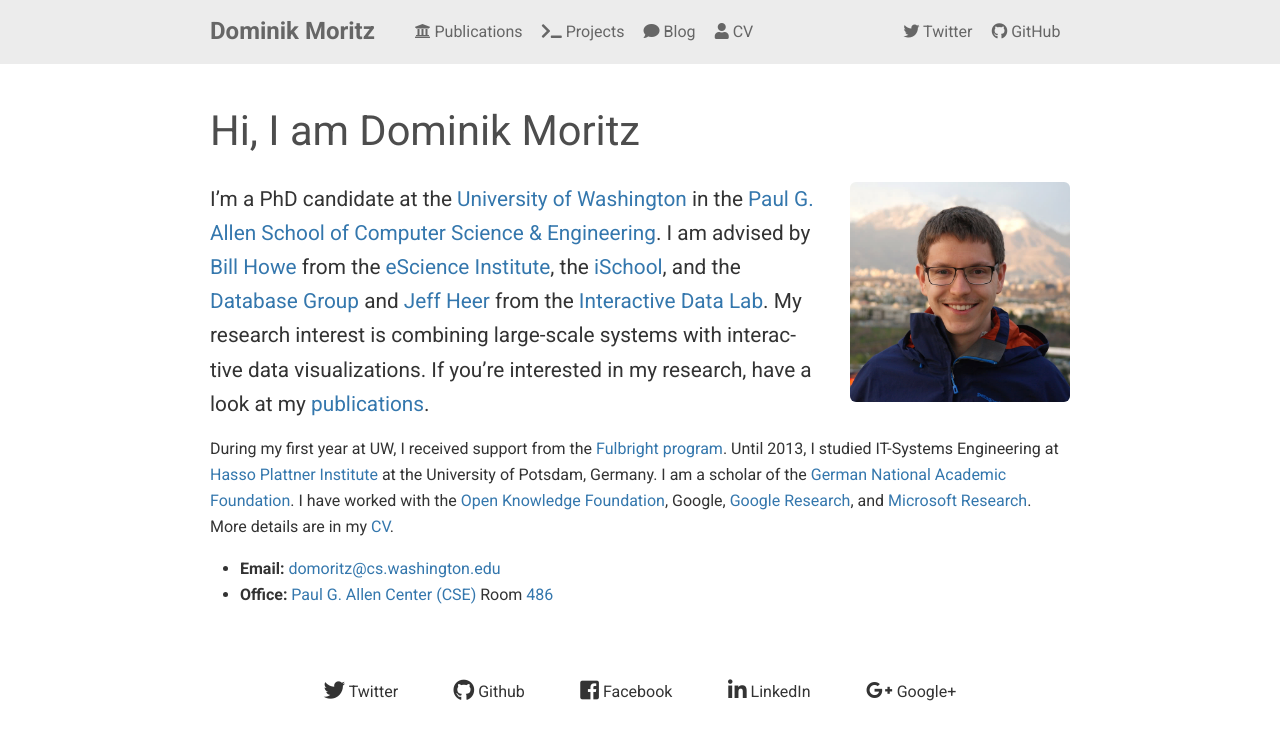
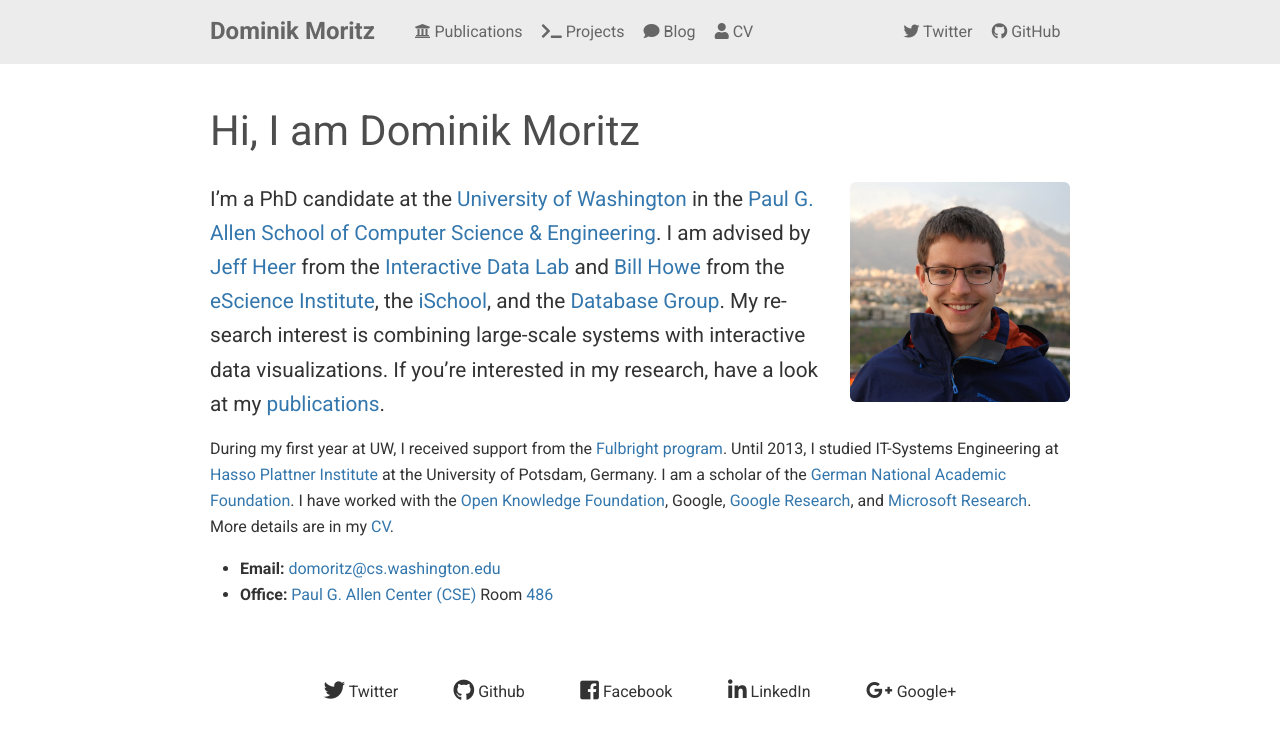
Before and after one commit to domoritz/domoritz.github.io, a Jekyll site: the page built from index.md, in a window 1280 px wide, cut to the strip 0-796 px from the top of the page. Shown: the top 740 px of the strip. Built offline with Jekyll 4.4.1, drawn with Linux system fonts in a browser that asks for light colours; nearby versions of some CDN libraries.

Commit message:
Update home page

```diff
--- a/index.md
+++ b/index.md
@@ -7,7 +7,7 @@ title: "Hi, I am Dominik Moritz"
 <div class="intro" markdown="1">
 
 <span class="lead">
-I'm a PhD candidate at the [University of Washington](https://www.washington.edu/) in the [Paul G. Allen School of Computer Science & Engineering](https://www.cs.washington.edu/). I am advised by [Bill Howe](https://homes.cs.washington.edu/~billhowe/) from the [eScience Institute](http://escience.washington.edu/), the [iSchool](https://ischool.uw.edu/), and the [Database Group](https://db.cs.washington.edu/) and [Jeff Heer](https://homes.cs.washington.edu/~jheer/) from the [Interactive Data Lab](http://idl.cs.washington.edu/). My research interest is combining large-scale systems with interactive data visualizations. If you're interested in my research, have a look at my [publications]({{ "/publications/" | relative_url }}).
+I'm a PhD candidate at the [University of Washington](https://www.washington.edu/) in the [Paul G. Allen School of Computer Science & Engineering](https://www.cs.washington.edu/). I am advised by [Jeff Heer](https://homes.cs.washington.edu/~jheer/) from the [Interactive Data Lab](http://idl.cs.washington.edu/) and [Bill Howe](https://homes.cs.washington.edu/~billhowe/) from the [eScience Institute](http://escience.washington.edu/), the [iSchool](https://ischool.uw.edu/), and the [Database Group](https://db.cs.washington.edu/). My research interest is combining large-scale systems with interactive data visualizations. If you're interested in my research, have a look at my [publications]({{ "/publications/" | relative_url }}).
 </span>
 </div>
 
```
